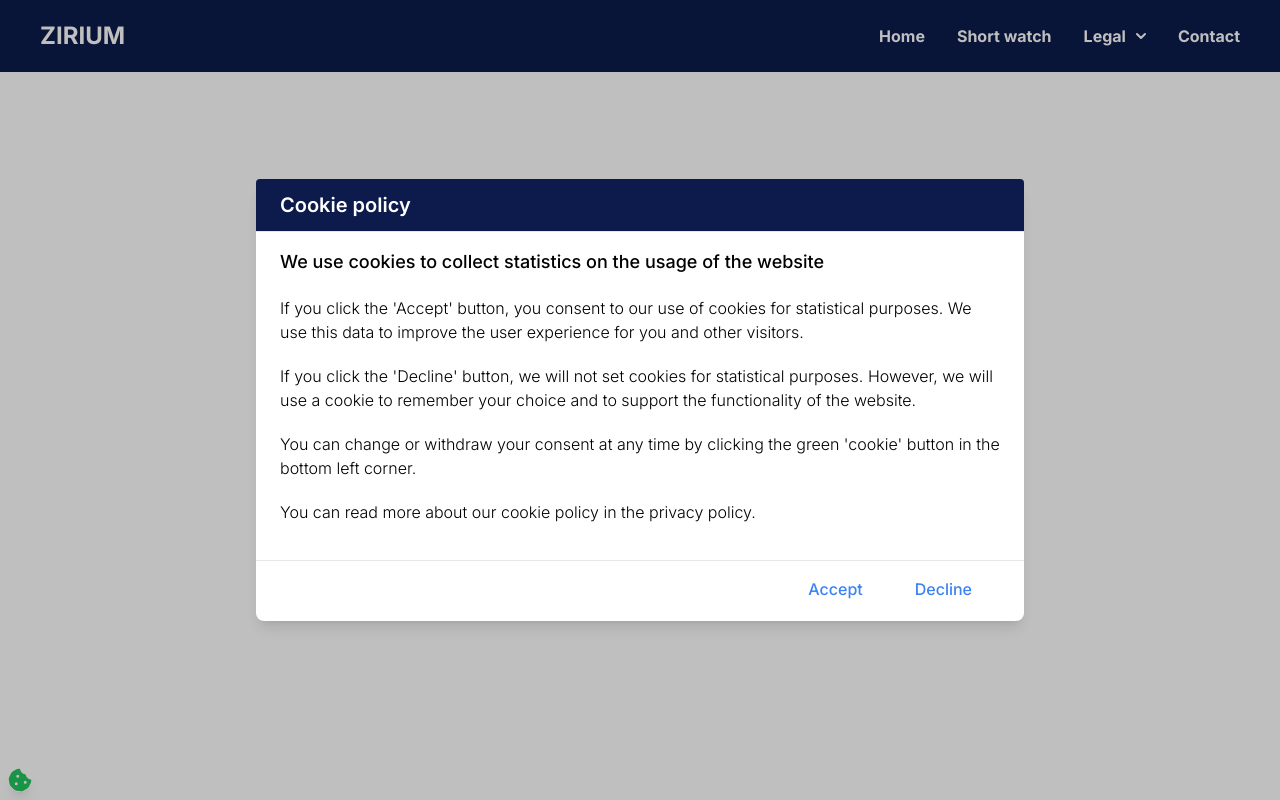
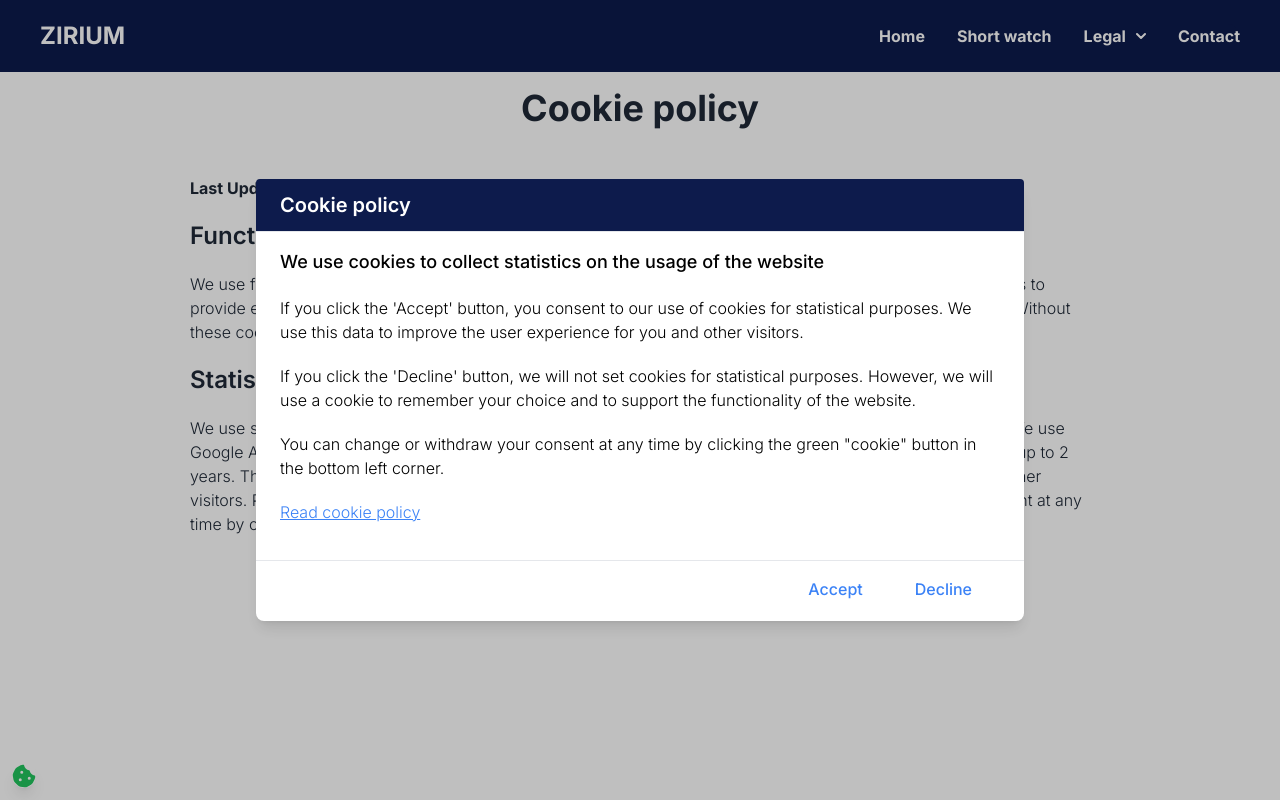
Before and after one commit to araz-code/short_watch_backend, a React (Vite) app in the folder frontend/: page /cookie-policy in a window 1280 px wide. Built offline with nearby package versions, Linux system fonts and the light colour scheme.

Commit message:
add cookie policy

```diff
--- a/frontend/src/App.tsx
+++ b/frontend/src/App.tsx
@@ -17,6 +17,7 @@ import { useEffect, useState } from "react";
 import ConsentDialog from "./components/ConsentDialog.tsx";
 import { initializeAnalytics } from "./analytics.tsx";
 import { useCookies } from "react-cookie";
+import CookiePolicyPage from "./routes/CookiePolicyPage.tsx";
 
 type ConsentButtonProps = {
   onClick: () => void;
@@ -25,12 +26,14 @@ type ConsentButtonProps = {
 // ConsentButton component
 function ConsentButton({ onClick }: ConsentButtonProps) {
   return (
-    <button
-      className="fixed bottom-2 left-2 bg-transparent text-green-500 p-0 rounded-full shadow-lg hover:bg-blue-600 focus:outline-none"
-      onClick={onClick}
-    >
-      <FontAwesomeIcon icon={faCookieBite} size="xl" />
-    </button>
+    <>
+      <button
+        className="fixed bottom-3 left-2 sm:left-3 bg-transparent text-green-500 p-0 rounded-full shadow-lg focus:outline-none"
+        onClick={onClick}
+      >
+        <FontAwesomeIcon icon={faCookieBite} size="xl" />
+      </button>
+    </>
   );
 }
 
@@ -63,6 +66,10 @@ const router = createBrowserRouter([
   {
     path: "privatlivspolitik",
     element: <PrivacyPolicy language="danish" />,
+  },
+  {
+    path: "cookie-policy",
+    element: <CookiePolicyPage />,
   },
   {
     path: "terms-of-agreement",
--- a/frontend/src/components/ConsentDialog.tsx
+++ b/frontend/src/components/ConsentDialog.tsx
@@ -68,13 +68,13 @@ const ConsentDialog: React.FC<{
         </p>
         <p className="text-base pb-5">
           {t(
-            "You can change or withdraw your consent at any time by clicking the green 'cookie' button in the bottom left corner."
+            'You can change or withdraw your consent at any time by clicking the green "cookie" button in the bottom left corner.'
           )}
         </p>
         <p className="text-base pb-5">
-          {t(
-            "You can read more about our cookie policy in the privacy policy."
-          )}
+          <a className="text-blue-500 underline" href="/cookie-policy">
+            {t("Read cookie policy")}
+          </a>
         </p>
       </div>
     </Modal>
--- a/frontend/src/components/Navigation.tsx
+++ b/frontend/src/components/Navigation.tsx
@@ -146,6 +146,19 @@ const Navigation: React.FC = () => {
                     </li>
                     <li>
                       <NavLink
+                        to="/cookie-policy"
+                        className={({ isActive }) =>
+                          `block px-4 py-2 md:pt-5  ${
+                            isActive ? "underline" : ""
+                          }`
+                        }
+                        onClick={() => setCollapseMenu(defaultCollapseMenu)}
+                      >
+                        {t("Cookie policy")}
+                      </NavLink>
+                    </li>
+                    <li>
+                      <NavLink
                         to={
                           i18n.language === "da" || i18n.language === "da-DK"
                             ? "/aftalevilkaar"
--- a/frontend/src/locales/da/translation.json
+++ b/frontend/src/locales/da/translation.json
@@ -62,10 +62,16 @@
     "We use cookies to collect statistics on the usage of the website": "Vi bruger cookies til at indsamle statistik over brugen af hjemmesiden",
     "If you click the 'Accept' button, you consent to our use of cookies for statistical purposes. We use this data to improve the user experience for you and other visitors.": "Hvis du klikker på knappen 'Accepter', godkender du, at vi sætter cookies til brug for statistik. Vi bruger disse data til at forbedre din og andre besøgendes brugeroplevelse.",
     "If you click the 'Decline' button, we will not set cookies for statistical purposes. However, we will use a cookie to remember your choice and to support the functionality of the website.": "Hvis du klikker på knappen 'Afvis', sætter vi ikke cookies til brug for statistik. Vi benytter dog en cookie til at huske dit valg og til at understøtte hjemmesidens funktionalitet.",
-    "You can change or withdraw your consent at any time by clicking the green 'cookie' button in the bottom left corner.": "Du kan til enhver tid ændre eller trække dit samtykke tilbage ved at klikke på den grønne 'småkage'-knap i nederste venstre hjørne.",
+    "You can change or withdraw your consent at any time by clicking the green \"cookie\" button in the bottom left corner.": "Du kan til enhver tid ændre eller trække dit samtykke tilbage ved at klikke på den grønne \"småkage\"-knap i nederste venstre hjørne.",
     "You can read more about our cookie policy in the privacy policy.": "Du kan læse mere om vores cookiepolitik under privatlivspolitikken.",
     "Accept": "Accepter",
     "Decline": "Afvis",
-    "Sort list by": "Sorter liste efter"
+    "Sort list by": "Sorter liste efter",
+    "Functional Cookies": "Funktionelle Cookies",
+    "Statistical Cookies": "Statistiske Cookies",
+    "We use functional cookies that are necessary to ensure our website functions properly. These cookies enable us to provide essential features, such as saving your settings and ensuring you can navigate our site without issues. Without these cookies, certain features and services on our website would not be available.": "Vi bruger funktionelle cookies, som er nødvendige for at sikre, at vores hjemmeside fungerer korrekt. Disse cookies gør det muligt for os at tilbyde grundlæggende funktioner, såsom at gemme dine indstillinger og sikre, at du kan navigere på vores site uden problemer. Uden disse cookies vil visse funktioner og tjenester på vores hjemmeside ikke kunne leveres.",
+    "We use statistical cookies to understand how our visitors use the website and to improve the user experience. We use Google Analytics to collect and analyze data on how you interact with our site. These cookies have a validity of up to 2 years. The data we collect is used solely for our own purposes and helps us improve the website for you and other visitors. Please note that we only collect statistics if you have given your consent. You can withdraw your consent at any time by clicking on the green \"cookie\" button in the lower left corner of the screen.": "Vi anvender statistiske cookies for at forstå, hvordan vores besøgende bruger hjemmesiden, og for at forbedre brugeroplevelsen. Vi benytter Google Analytics til at indsamle og analysere data om, hvordan du interagerer med vores site. Disse cookies har en gyldighed på højst 2 år. De data, vi indsamler, bruges udelukkende til vores eget brug og hjælper os med at forbedre hjemmesiden for dig og andre besøgende. Vær opmærksom på, at vi kun indsamler statistik, hvis du har givet dit samtykke. Du kan til enhver tid trække dit samtykke tilbage ved at klikke på den grønne \"småkage\"-knap i nederste venstre hjørne af skærmen.",
+    "Last Updated:": "Sidst opdateret:",
+    "Read cookie policy": "Læs cookiepolitik"
   }
 }
--- a/frontend/src/locales/en/translation.json
+++ b/frontend/src/locales/en/translation.json
@@ -62,10 +62,16 @@
     "We use cookies to collect statistics on the usage of the website": "We use cookies to collect statistics on the usage of the website",
     "If you click the 'Accept' button, you consent to our use of cookies for statistical purposes. We use this data to improve the user experience for you and other visitors.": "If you click the 'Accept' button, you consent to our use of cookies for statistical purposes. We use this data to improve the user experience for you and other visitors.",
     "If you click the 'Decline' button, we will not set cookies for statistical purposes. However, we will use a cookie to remember your choice and to support the functionality of the website.": "If you click the 'Decline' button, we will not set cookies for statistical purposes. However, we will use a cookie to remember your choice and to support the functionality of the website.",
-    "You can change or withdraw your consent at any time by clicking the green 'cookie' button in the bottom left corner.": "You can change or withdraw your consent at any time by clicking the green 'cookie' button in the bottom left corner.",
+    "You can change or withdraw your consent at any time by clicking the green \"cookie\" button in the bottom left corner.": "You can change or withdraw your consent at any time by clicking the green \"cookie\" button in the bottom left corner.",
     "You can read more about our cookie policy in the privacy policy.": "You can read more about our cookie policy in the privacy policy.",
     "Accept": "Accept",
     "Decline": "Decline",
-    "Sort list by": "Sort list by"
+    "Sort list by": "Sort list by",
+    "Functional Cookies": "Functional Cookies",
+    "Statistical Cookies": "Statistical Cookies",
+    "We use functional cookies that are necessary to ensure our website functions properly. These cookies enable us to provide essential features, such as saving your settings and ensuring you can navigate our site without issues. Without these cookies, certain features and services on our website would not be available.": "We use functional cookies that are necessary to ensure our website functions properly. These cookies enable us to provide essential features, such as saving your settings and ensuring you can navigate our site without issues. Without these cookies, certain features and services on our website would not be available.",
+    "We use statistical cookies to understand how our visitors use the website and to improve the user experience. We use Google Analytics to collect and analyze data on how you interact with our site. These cookies have a validity of up to 2 years. The data we collect is used solely for our own purposes and helps us improve the website for you and other visitors. Please note that we only collect statistics if you have given your consent. You can withdraw your consent at any time by clicking on the green \"cookie\" button in the lower left corner of the screen.": "We use statistical cookies to understand how our visitors use the website and to improve the user experience. We use Google Analytics to collect and analyze data on how you interact with our site. These cookies have a validity of up to 2 years. The data we collect is used solely for our own purposes and helps us improve the website for you and other visitors. Please note that we only collect statistics if you have given your consent. You can withdraw your consent at any time by clicking on the green \"cookie\" button in the lower left corner of the screen.",
+    "Last Updated:": "Last Updated:",
+    "Read cookie policy": "Read cookie policy"
   }
 }
--- /dev/null
+++ b/frontend/src/routes/CookiePolicyPage.tsx
@@ -0,0 +1,48 @@
+import { useEffect } from "react";
+import { useTranslation } from "react-i18next";
+import PageTemplate from "../components/PageTemplate";
+import { sendCustomPageView } from "../analytics";
+
+const CookiePolicyPage: React.FC = () => {
+  const { t } = useTranslation();
+
+  useEffect(() => {
+    sendCustomPageView("/cookie-policy", "contact");
+  }, []);
+
+  return (
+    <PageTemplate>
+      <div className="px-10 dark:text-white">
+        <>
+          <div className="m-auto mb-12 mt-4">
+            <h1 className="text-4xl font-bold text-center">
+              {t("Cookie policy")}
+            </h1>
+          </div>
+
+          <section className="lg:w-[900px] pb-10">
+            <p className="pb-5 font-bold">{t("Last Updated:")} 08-08-2024</p>
+            <h2 className="pb-5 text-2xl font-semibold">
+              {t("Functional Cookies")}
+            </h2>
+            <p className="pb-5">
+              {t(
+                "We use functional cookies that are necessary to ensure our website functions properly. These cookies enable us to provide essential features, such as saving your settings and ensuring you can navigate our site without issues. Without these cookies, certain features and services on our website would not be available."
+              )}
+            </p>
+            <h2 className="pb-5 text-2xl font-semibold">
+              {t("Statistical Cookies")}
+            </h2>
+            <p className="pb-5">
+              {t(
+                'We use statistical cookies to understand how our visitors use the website and to improve the user experience. We use Google Analytics to collect and analyze data on how you interact with our site. These cookies have a validity of up to 2 years. The data we collect is used solely for our own purposes and helps us improve the website for you and other visitors. Please note that we only collect statistics if you have given your consent. You can withdraw your consent at any time by clicking on the green "cookie" button in the lower left corner of the screen.'
+              )}
+            </p>
+          </section>
+        </>{" "}
+      </div>
+    </PageTemplate>
+  );
+};
+
+export default CookiePolicyPage;
--- a/frontend/src/routes/PrivacyPolicyPage.tsx
+++ b/frontend/src/routes/PrivacyPolicyPage.tsx
@@ -10,7 +10,7 @@ const englishVersion = () => {
       </div>
 
       <section className="lg:w-[900px] pb-10">
-        <p className="pb-5 font-bold">Last Updated: 07-08-2024</p>
+        <p className="pb-5 font-bold">Last Updated: 05-08-2024</p>
         <h2 className="pb-5 text-2xl font-semibold">1. Introduction</h2>
         <p className="pb-2">
           This privacy policy is about how we protect your privacy and ensuring
--- a/frontend/src/routes/TermsOfAgreementPage.tsx
+++ b/frontend/src/routes/TermsOfAgreementPage.tsx
@@ -10,6 +10,7 @@ const englishVersion = () => {
       </div>
 
       <section className="lg:w-[900px] pb-3">
+        <p className="pb-5 font-bold">Last Updated: 05-08-2024</p>
         <p className="pb-3">
           We cannot guarantee the accuracy of data within the Danish Short Watch
           app (the app). This data is collected from Danish FSA’s web portal
@@ -50,6 +51,7 @@ const danishVersion = () => {
       </div>
 
       <section className="lg:w-[900px] pb-3">
+        <p className="pb-5 font-bold">Sidst opdateret: 07-08-2024</p>
         <p className="pb-3">
           Vi kan ikke garantere nøjagtigheden af data i Danish Short Watch-appen
           (appen). Disse data indsamles fra Finanstilsynets webportal, som er en
```
